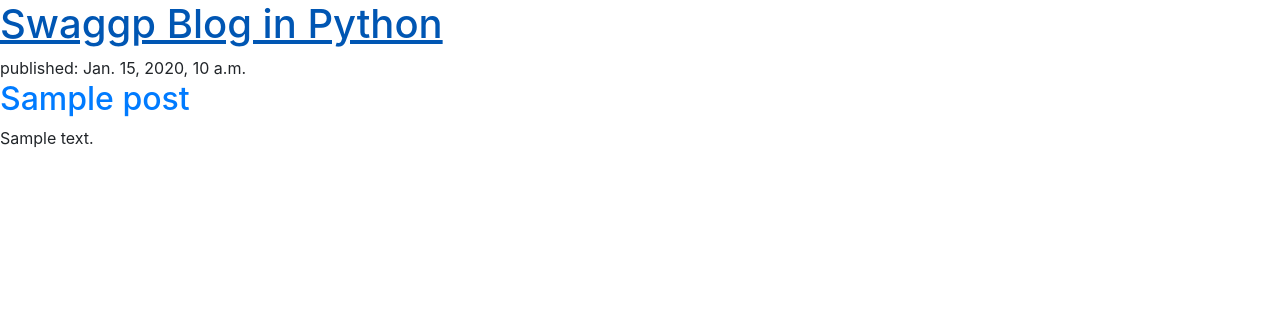
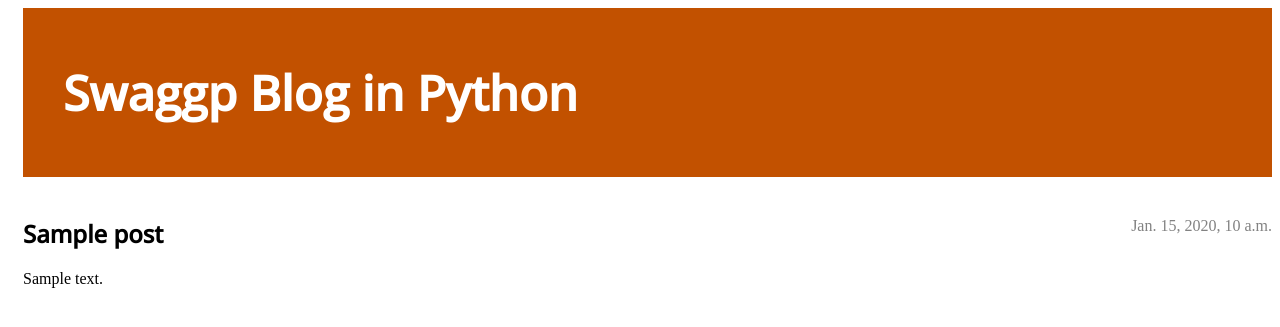
Before and after one commit to mutebinuhu/mydjangoapp, a Django app: page / in a window 1280 px wide. Shown: the top 327 px of the page. Run offline with Django 3.2, Linux system fonts and the light colour scheme; tables that the repository leaves empty hold one stand-in row (values such as "Sample post").

Commit message:
added styles

```diff
--- /dev/null
+++ b/mysite/blog/static/css/blog.css
@@ -0,0 +1,71 @@
+body {
+  padding-left: 15px;
+}
+h1 a,
+h2 a {
+  color: #c25100;
+  font-family: "Open Sans", sans-serif;
+}
+.page-header {
+  background-color: #c25100;
+  margin-top: 0;
+  margin-bottom: 40px;
+  padding: 20px 20px 20px 40px;
+}
+
+.page-header h1,
+.page-header h1 a,
+.page-header h1 a:visited,
+.page-header h1 a:active {
+  color: #ffffff;
+  font-size: 36pt;
+  text-decoration: none;
+}
+.date {
+  color: #828282;
+}
+
+.save {
+  float: right;
+}
+
+.post-form textarea,
+.post-form input {
+  width: 100%;
+}
+
+.top-menu,
+.top-menu:hover,
+.top-menu:visited {
+  color: #ffffff;
+  float: right;
+  font-size: 26pt;
+  margin-right: 20px;
+}
+
+.post {
+  margin-bottom: 70px;
+}
+
+.post h2 a,
+.post h2 a:visited {
+  color: #000000;
+  text-decoration: none;
+}
+
+.post > .date,
+.post > .actions {
+  float: right;
+}
+
+.btn-default,
+.btn-default:visited {
+  color: #c25100;
+  background: none;
+  border-color: #c25100;
+}
+
+.btn-default:hover {
+  color: #ffffff;
+  background-color: #c25100;
+}
--- a/mysite/blog/templates/blog/post_list.html
+++ b/mysite/blog/templates/blog/post_list.html
@@ -1,23 +1,32 @@
+{% load static %}
 <!DOCTYPE html>
 <html>
     <head>
         <title>Swaggp Blog in Python</title>
-        <link rel="stylesheet" href="https://cdn.jsdelivr.net/npm/bootstrap@4.5.3/dist/css/bootstrap.min.css" integrity="sha384-TX8t27EcRE3e/ihU7zmQxVncDAy5uIKz4rEkgIXeMed4M0jlfIDPvg6uqKI2xXr2" crossorigin="anonymous">
-
+        <link href="https://fonts.googleapis.com/css2?family=Open+Sans:wght@500&display=swap" rel="stylesheet">        <link rel="stylesheet" href="{% static 'css/blog.css' %}">
     </head>
     <body>
-        <header>
+        <header class="page-header">
+           <div class="container">
             <h1><a href="/">Swaggp Blog in Python</a></h1>
+           </div>
         </header>
 
-            {% for post in posts%}
-            <article>
-                <time>published: {{post.published_at}}</time>
-                <h2><a href="">{{post.title}}</a></h2>
-                <p>{{post.text|linebreaksbr}}</p>
-            </article>
-
-            {% endfor %}
+        <main class="container">
+            <div class="row">
+                <div class="col">
+                    {% for post in posts %}
+                        <article class="post">
+                            <time class="date">
+                                {{ post.published_at }}
+                            </time>
+                            <h2><a href="">{{ post.title }}</a></h2>
+                            <p>{{ post.text|linebreaksbr }}</p>
+                        </article>
+                    {% endfor %}
+                </div>
+            </div>
+        </main>
 
     </body>
 </html>
```
